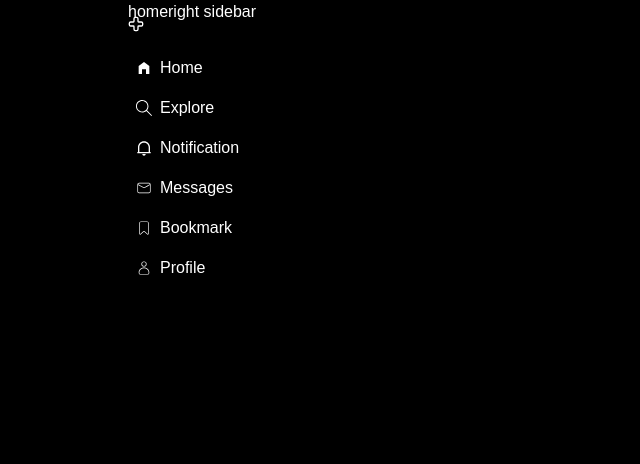
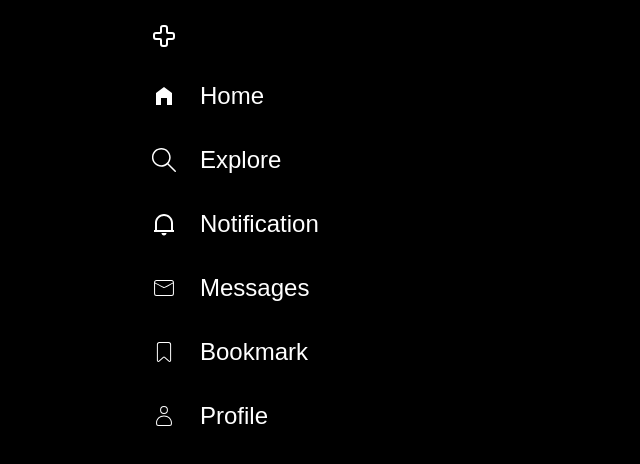
Before and after one commit to thorsanchez/Xclone, a Next.js app: page / in a window 1280 px wide. Shown: the top 464 px of the page, without its empty margins (0-640 px from the left). Built offline with nearby package versions, Linux system fonts and the light colour scheme.

Commit message:
sma lagfæringar

```diff
--- a/src/app/page.tsx
+++ b/src/app/page.tsx
@@ -10,6 +10,10 @@ import { LuCross } from "react-icons/lu";
 
 //https://react-icons.github.io/react-icons/
 const navigation_items = [
+  {
+    title:"x",
+    icon:LuCross,
+  },
   {
     title: "Home",
     icon: MdHomeFilled,
@@ -40,25 +44,22 @@ const Home = () => {
     <div className="w-full h-full flex justify-center items-center relative bg-black">
       <div className="max-w-screen-lg w-full h-full flex relative">
         {/* left sidebar*/}
-        <section className="fixed w-72 flex flex-col">
-          <Link href={"/"} className="my-4">
-            <LuCross></LuCross>
-          </Link>
+        <section className="fixed w-72 flex flex-col h-screen space-y-4 my-4">
           {navigation_items.map((item) => (
             <Link
-              className="hover:bg-white/10 transition duration-200 flex items-center justify-start w-fit space-x-2 rounded-3xl p-2 "
+              className="hover:bg-white/10 text-2xl transition duration-200 flex items-center justify-start w-fit space-x-6 rounded-3xl py-2 px-6"
               href={`/${item.title.toLowerCase}`}
               key={item.title}
             >
               <div>
                 <item.icon />
               </div>
-              <div>{item.title}</div>
+              {item.title !== "x" && <div>{item.title}</div>}
             </Link>
           ))}
         </section>
-        <main>home</main>
-        <section>right sidebar</section>
+        <main></main>
+        <section></section>
       </div>
     </div>
   );
```
